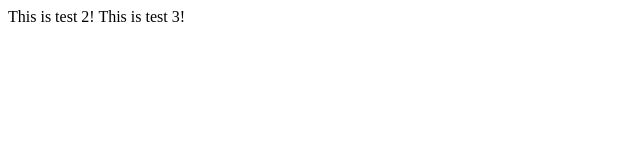
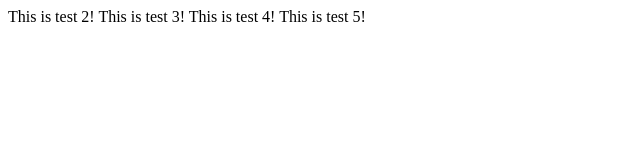
Before and after one commit to ZenRC/Testing-git-commands, a plain HTML site: page test.html in a window 1280 px wide. Shown: the whole page, without its empty margins (0-640 px from the left). Drawn offline with Linux system fonts and the light colour scheme.

Commit message:
Added Test 5

```diff
--- a/test.html
+++ b/test.html
@@ -5,5 +5,7 @@
 		<body>
 			This is test 2!
 			This is test 3!
+			This is test 4!
+			This is test 5!
 		</body>
 </html>
```
Also changed, not shown: index.html (+2 -2 lines).
